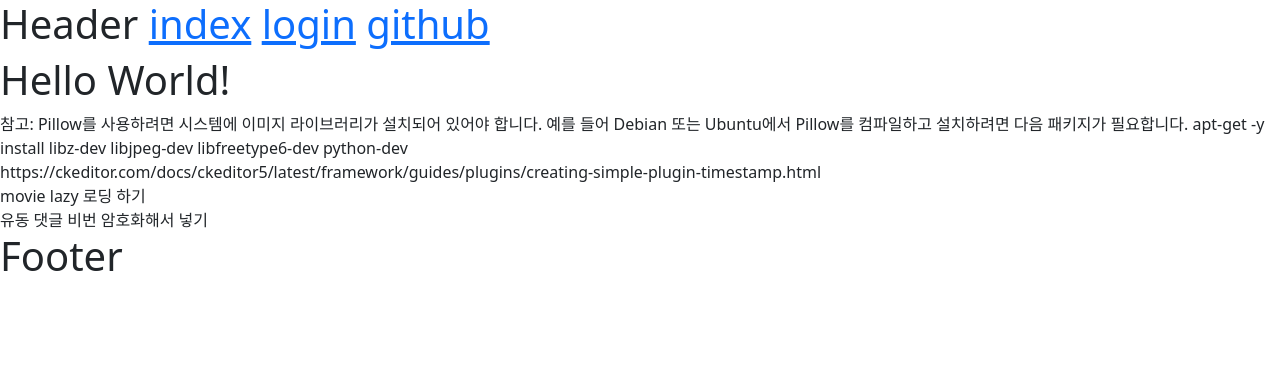
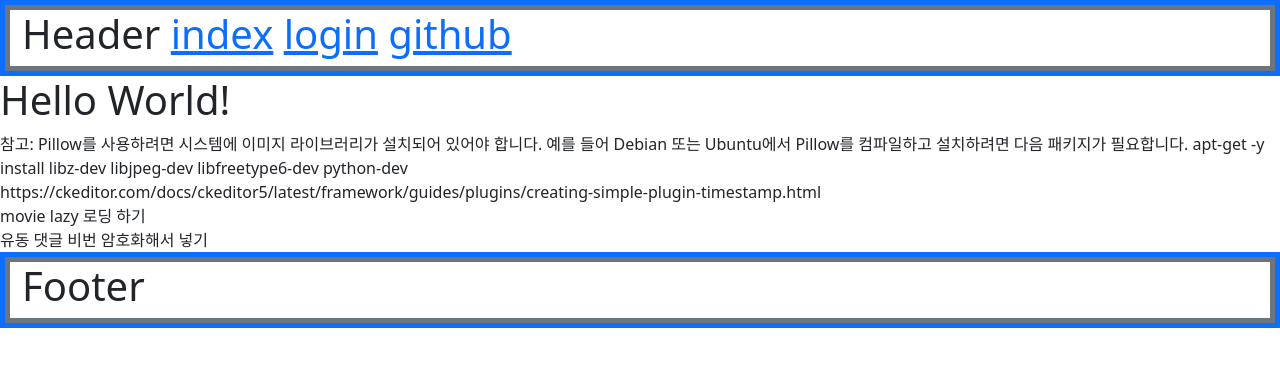
Before and after one commit to sisu-01/sisu2, a Django app: page / in a window 1280 px wide. Shown: the top 367 px of the page. Run offline with Django 4.2, Linux system fonts and the light colour scheme; data that the repository does not hold is empty; some libraries are stand-ins or nearby versions.

Commit message:
헤더 푸터 레이아웃 추가

```diff
--- a/templates/layout/footer.html
+++ b/templates/layout/footer.html
@@ -1,3 +1,5 @@
-<footer>
-    <h1>Footer</h1>
+<footer class="aaa">
+    <div class="container-xxl bbb">
+        <h1>Footer</h1>
+    </div>
 </footer>
--- a/templates/layout/header.html
+++ b/templates/layout/header.html
@@ -1,5 +1,6 @@
 {% load filter %}
-<header>
+<header class="aaa">
+    <div class="container-xxl bbb">
         <h1>
             <span>Header</span>
             <a href="/">index</a>
@@ -19,4 +20,5 @@
         {% endif %}
         <a href="https://github.com/sisu-01" target="_blank">github</a>
         </h1>
+    </div>
 </header>
```
Lines whose indentation alone changed are shown as unchanged.
